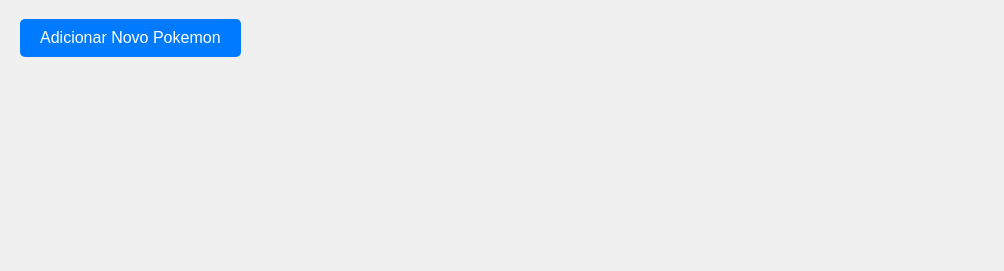
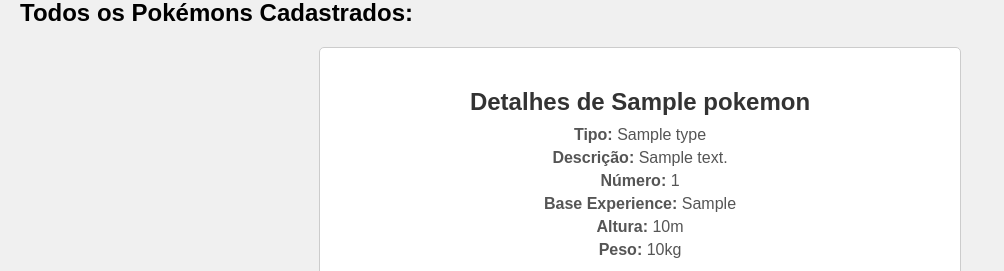
Before and after one commit to LucasMirandaVS/API_db, a Flask app: template frontend/templates/pokedex.html in a window 1280 px wide. Shown: the part 525-796 px from the top of the page, without its empty margins (0-1004 px from the left). Before the commit the page ends 582 px from the top, so only its background shows below. Run offline with Flask 3, Linux system fonts and the light colour scheme; the template is opened without the code that fills it: most values are stand-ins (such as "Sample title", 1, 10 or a date in 2020).

Commit message:
Código corrigido

```diff
--- a/frontend/app.py
+++ b/frontend/app.py
@@ -1,17 +1,15 @@
-from flask import Flask, render_template, request, jsonify
+from flask import Flask, render_template, request, redirect
 import requests
 
 app = Flask(__name__)
 
-# URL do back-end
 API_URL = 'http://localhost:8000'  # Backend Local
 
-# Página inicial com o formulário de busca de Pokémon
 @app.route('/')
 def index():
     return render_template('index.html')
 
-# Rota para buscar um Pokémon
+# Busca Pokémon específico
 @app.route('/search', methods=['POST'])
 def search_pokemon():
     pokemon_name = request.form['name']
@@ -21,18 +19,22 @@ def search_pokemon():
             pokemon_data = response.json()
             return render_template('pokedex.html', pokemon=pokemon_data)
         else:
-            return f"Pokemon '{pokemon_name}' não encontrado na API."
+            return render_template('pokedex.html', name=pokemon_name)
     except requests.exceptions.RequestException as e:
         return f"Erro ao se comunicar com o back-end: {str(e)}"
 
-# Rota para exibir a Pokédex com todos os Pokémons no banco
+# Exibe a Pokédex com todos os Pokémons do banco de dados
 @app.route('/pokedex')
 def pokedex():
-    response = requests.get(f'{API_URL}/pokemons/')
-    if response.status_code == 200:
-        pokemons = response.json()
-        return render_template('pokedex.html', pokemons=pokemons)
-    return "Erro ao buscar Pokemons"
+    try:
+        response = requests.get(f'{API_URL}/pokemons/')
+        if response.status_code == 200:
+            pokemons = response.json()
+        else:
+            pokemons = []
+    except requests.exceptions.RequestException:
+        pokemons = []
+    return render_template("pokedex.html", pokemons=pokemons)
 
 if __name__ == '__main__':
     app.run(debug=True)
--- a/frontend/templates/pokedex.html
+++ b/frontend/templates/pokedex.html
@@ -19,13 +19,33 @@
             <p><strong>Base Experience:</strong> {{ pokemon.base_experience }}</p>
             <p><strong>Altura:</strong> {{ pokemon.height }}m</p>
             <p><strong>Peso:</strong> {{ pokemon.weight }}kg</p>
-            <!-- Atualizando para pegar a imagem do Pokémon -->
             <img src="{{ pokemon.sprites['front_default'] }}" alt="Imagem do Pokémon">
         </div>
     {% elif name %}
         <p class="error-message">Pokemon "{{ name }}" não encontrado!</p>
     {% endif %}
 
+    <!-- Exibe lista de todos os Pokémon do banco -->
+    {% if pokemons %}
+        <h2>Todos os Pokémons Cadastrados:</h2>
+        <div class="pokemon-list">
+            {% for p in pokemons %}
+                <div class="pokemon-details">
+                    <h2>Detalhes de {{ p.name }}</h2>
+                    <p><strong>Tipo:</strong> {{ p.type }}</p>
+                    <p><strong>Descrição:</strong> {{ p.description }}</p>
+                    <p><strong>Número:</strong> {{ p.number }}</p>
+                    <p><strong>Base Experience:</strong> {{ p.base_experience }}</p>
+                    <p><strong>Altura:</strong> {{ p.height }}m</p>
+                    <p><strong>Peso:</strong> {{ p.weight }}kg</p>
+                    <img src="{{ p.sprites['front_default'] }}" alt="Imagem do Pokémon">
+                </div>
+            {% endfor %}
+        </div>
+    {% else %}
+        <p>Nenhum Pokémon cadastrado no momento.</p>
+    {% endif %}
+
     <!-- Botão para voltar e adicionar mais Pokémon -->
     <a href="/" class="btn-back">Adicionar Novo Pokemon</a>
 </body>
```
Also changed, not shown: pokedex.db, 1 other file.
